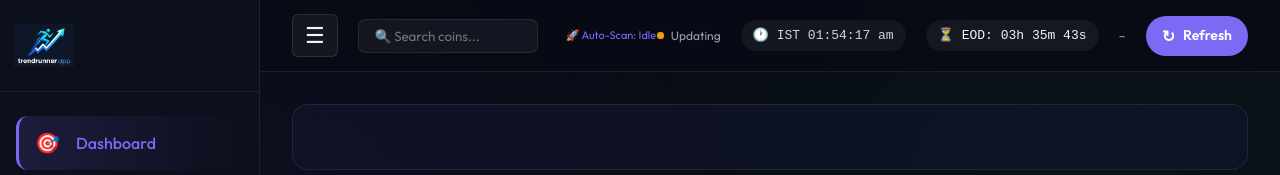
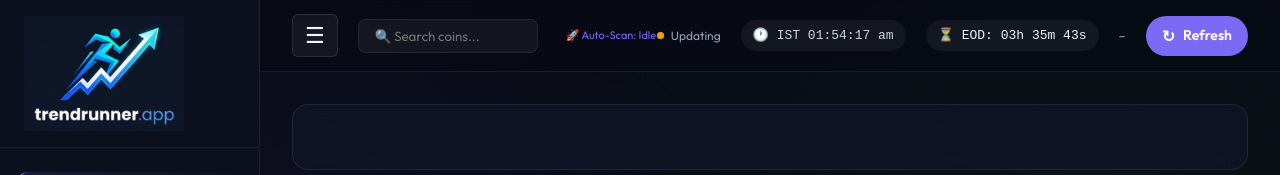
Before and after one commit to ViruSyndrome/TradingSignals, a website: page index.html in a window 1280 px wide. Shown: the top 175 px of the page. Drawn offline with nearby package versions, Linux system fonts and the light colour scheme; no server answers.

Commit message:
style: fix sidebar logo dimensions to display larger and centered

```diff
--- a/index.html
+++ b/index.html
@@ -42,9 +42,9 @@
        SIDEBAR
   ════════════════════════════════════════════════════════════════════════════ -->
   <aside class="sidebar" id="sidebar">
-    <div class="sidebar-logo">
-      <div class="sidebar-brand" style="padding: 0;">
-        <img src="sidebar_logo.png" alt="TrendRunner Logo" style="width: 100%; max-height: 50px; object-fit: contain; margin-left: -10px;">
+    <div class="sidebar-logo" style="padding: 16px 24px; display: flex; justify-content: center;">
+      <div class="sidebar-brand" style="padding: 0; width: 100%; text-align: center;">
+        <img src="sidebar_logo.png" alt="TrendRunner Logo" style="width: 100%; max-width: 160px; height: auto; object-fit: contain;">
       </div>
       <button class="mobile-close-btn" id="mobileCloseBtn" aria-label="Close sidebar">&times;</button>
     </div>
@@ -435,7 +435,7 @@
   <!-- Version guard: if signals.js loaded is older than expected, force a full reload -->
   <script>
     // Version bumper to defeat GitHub Pages aggressive caching
-    window.__APP_VERSION__ = '5.53';
+    window.__APP_VERSION__ = '5.54';
     try {
       // Bulletproof scrub of corrupted data from localStorage before the app boots
       const wlStr = localStorage.getItem('trading_watchlist');
--- a/js/signals.js
+++ b/js/signals.js
@@ -779,7 +779,7 @@ const Signals = {
     return this.LEVELS[signalKey] || this.LEVELS.NEUTRAL;
   },
 
-  _version: '5.53',
+  _version: '5.54',
 };
 
 if (typeof module !== 'undefined' && module.exports) module.exports = Signals;
```
